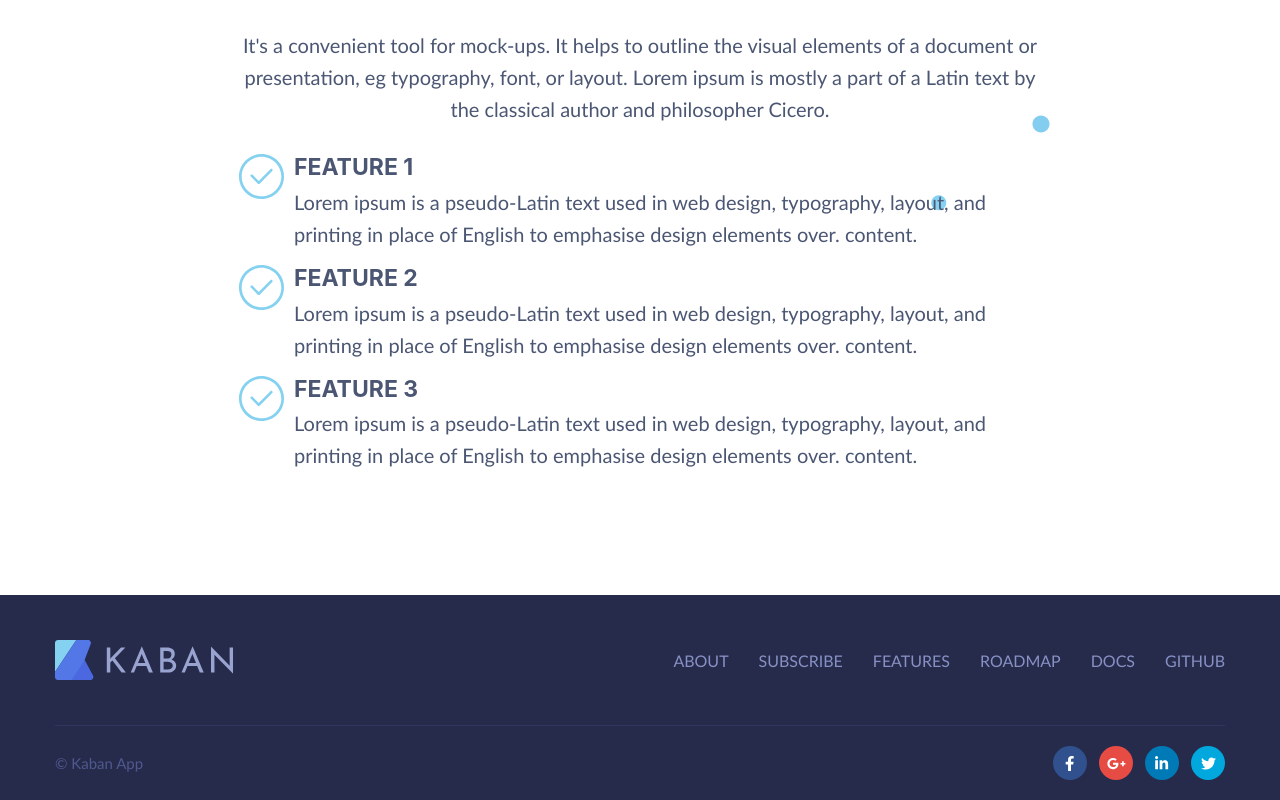
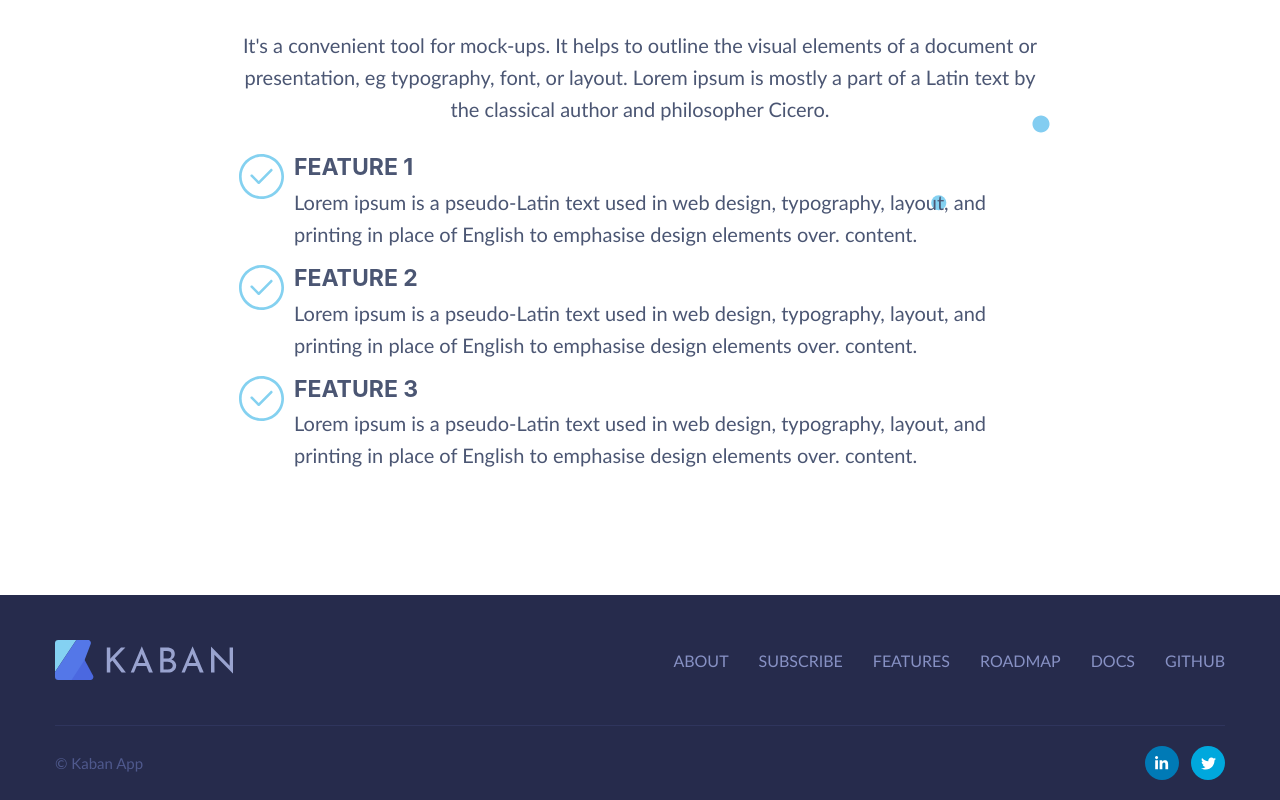
Before and after one commit to pkorzh/kaban.app, a Nuxt app: page / in a window 1280 px wide. Shown: the part 2589-3389 px from the top of the page. Built offline with nearby package versions, Linux system fonts and the light colour scheme; a web font is replaced by a local one.

Commit message:
footer links

```diff
--- a/pages/index.vue
+++ b/pages/index.vue
@@ -111,10 +111,21 @@
 				<div class="footer-area footer-area-bottom">
 					<p>© Kaban App</p>
 					<ul class="footer-social">
-						<li><a href="#" class="facebook"><font-awesome-icon :icon="['fab', 'facebook-f']" /></a></li>
-						<li><a href="#" class="google"><font-awesome-icon :icon="['fab', 'google-plus-g']" /></a></li>
-						<li><a href="#" class="linkedin"><font-awesome-icon :icon="['fab', 'linkedin-in']" /></a></li>
-						<li><a href="#" class="twitter"><font-awesome-icon :icon="['fab', 'twitter']" /></a></li>
+						<li>
+							<a
+								href="https://www.linkedin.com/in/platon-korzh-195b6231/"
+								class="linkedin">
+								<font-awesome-icon :icon="['fab', 'linkedin-in']" />
+							</a>
+						</li>
+
+						<li>
+							<a
+								href="https://twitter.com/platonkorzh"
+								class="twitter">
+								<font-awesome-icon :icon="['fab', 'twitter']" />
+							</a>
+						</li>
 					</ul>
 				</div>
 			</div>
```
